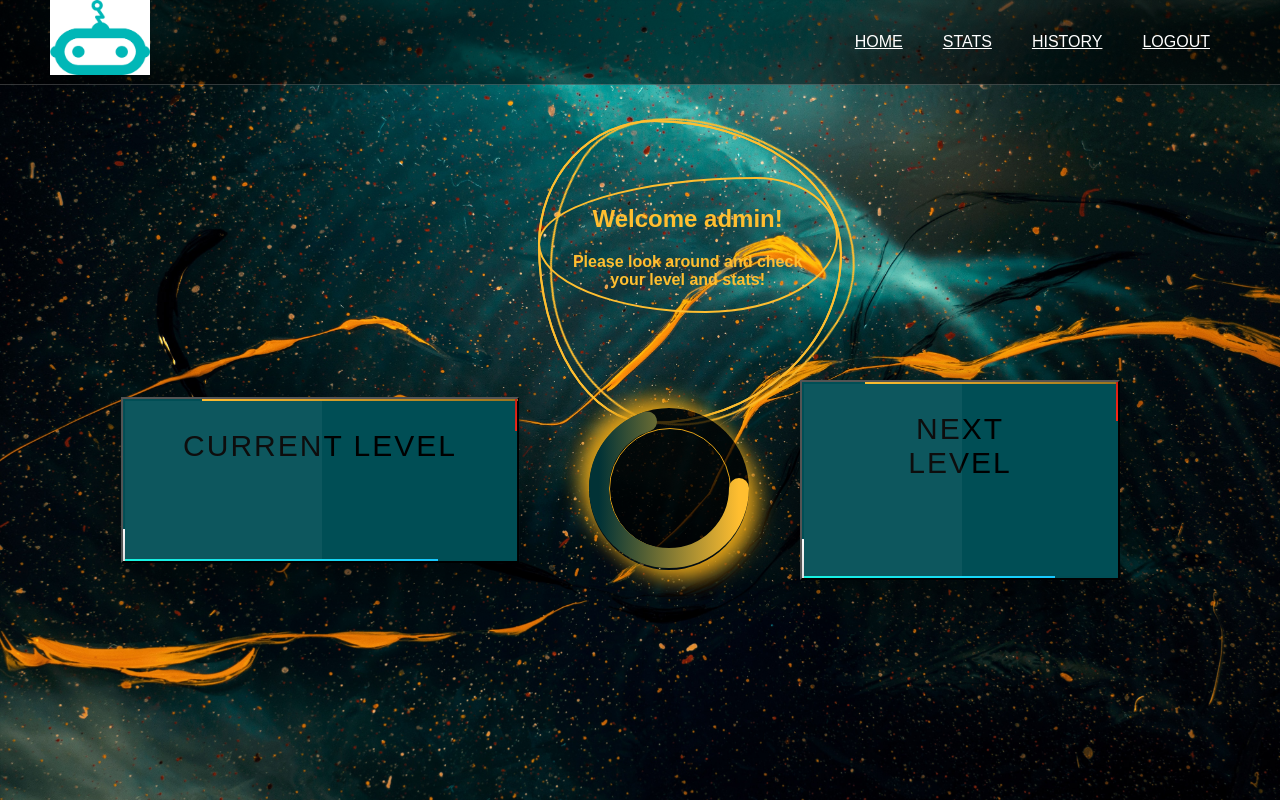
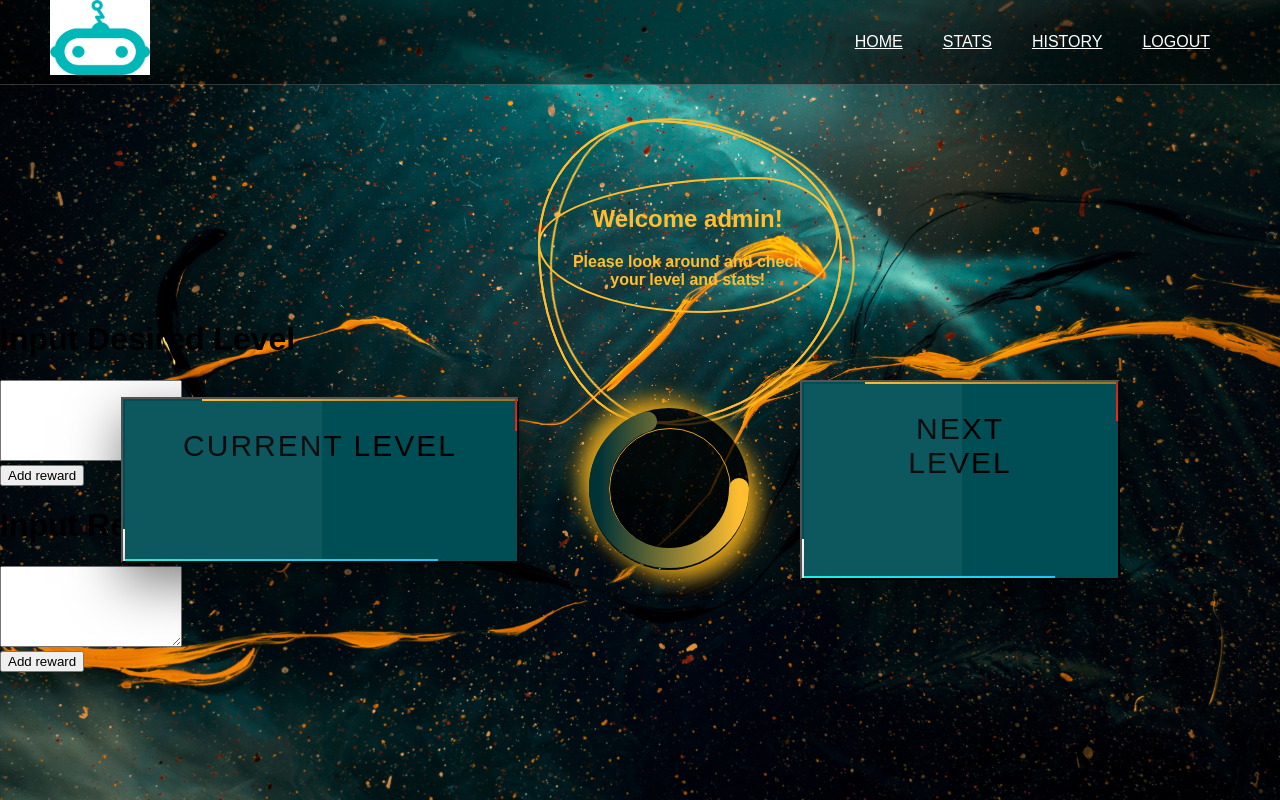
Before and after one commit to Ali13798/CSC450-Group-Project, a Flask app: page / in a window 1280 px wide. Run offline with Flask 2, Linux system fonts and the light colour scheme; a user stored in the database is signed in; some web fonts are replaced.

Commit message:
Added form code to get input about rewards

```diff
--- a/server/templates/home-site.html
+++ b/server/templates/home-site.html
@@ -19,7 +19,23 @@
 </div>
 
 <!-- End Welcome User -->
+<!-- Start Input -->
+<div class = "reward_forms">
+    <h1>Input Desired Level</h1>
+    <form action="">
+        <textarea cols = "20" rows = "5" name="reward_level"></textarea>
+        <br />
+        <input type="submit" value="Add reward" />
+    </form>
 
+    <h1>Input Reward</h1>
+    <form action="">
+        <textarea cols = "20" rows = "5" name="reward_text"></textarea>
+        <br />
+        <input type="submit" value="Add reward" />
+    </form>
+</div>
+<!-- End Input-->
 
 <!-- Start Progress Buttons -->
     <button class="button1" href="">
```
